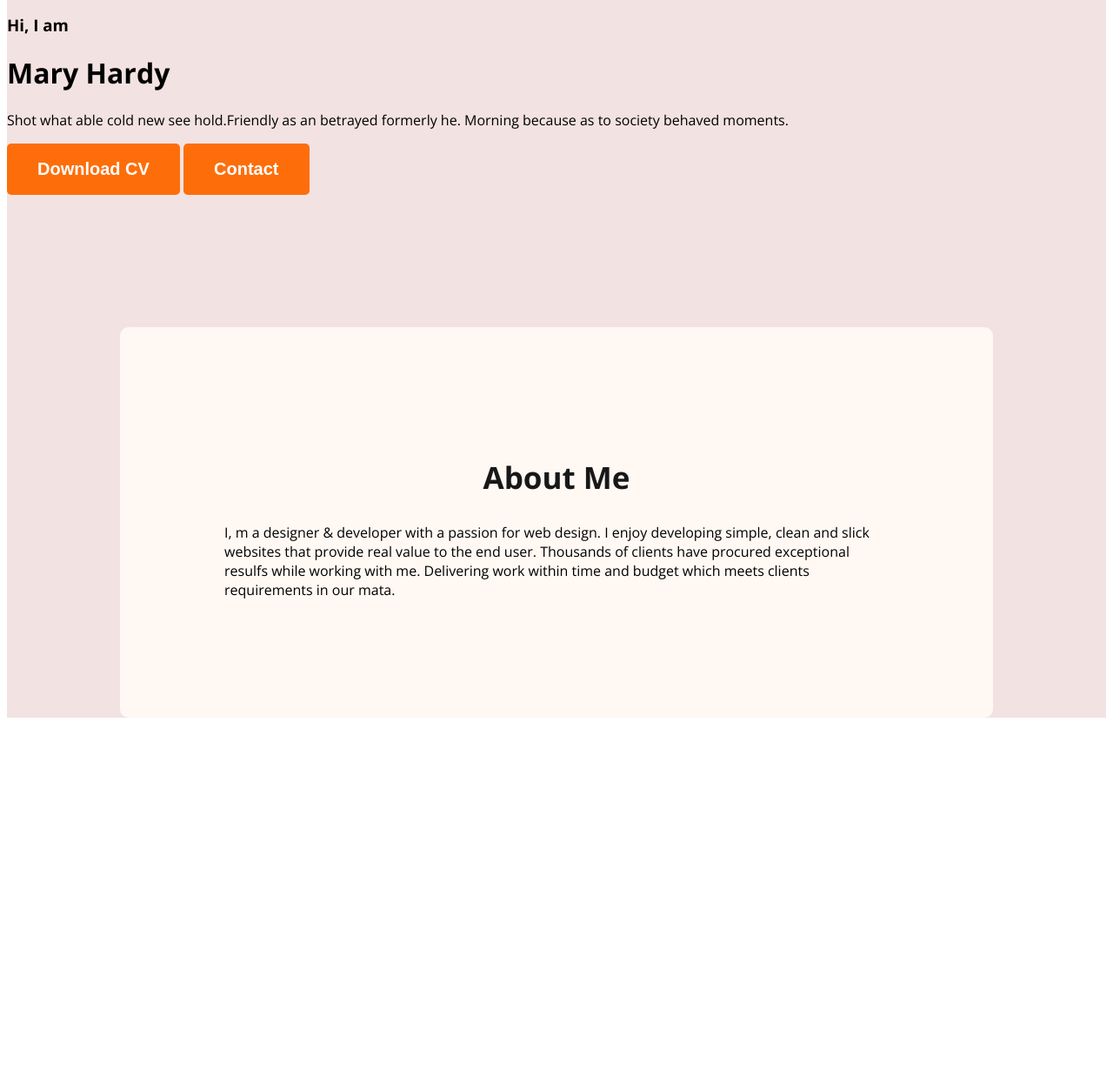
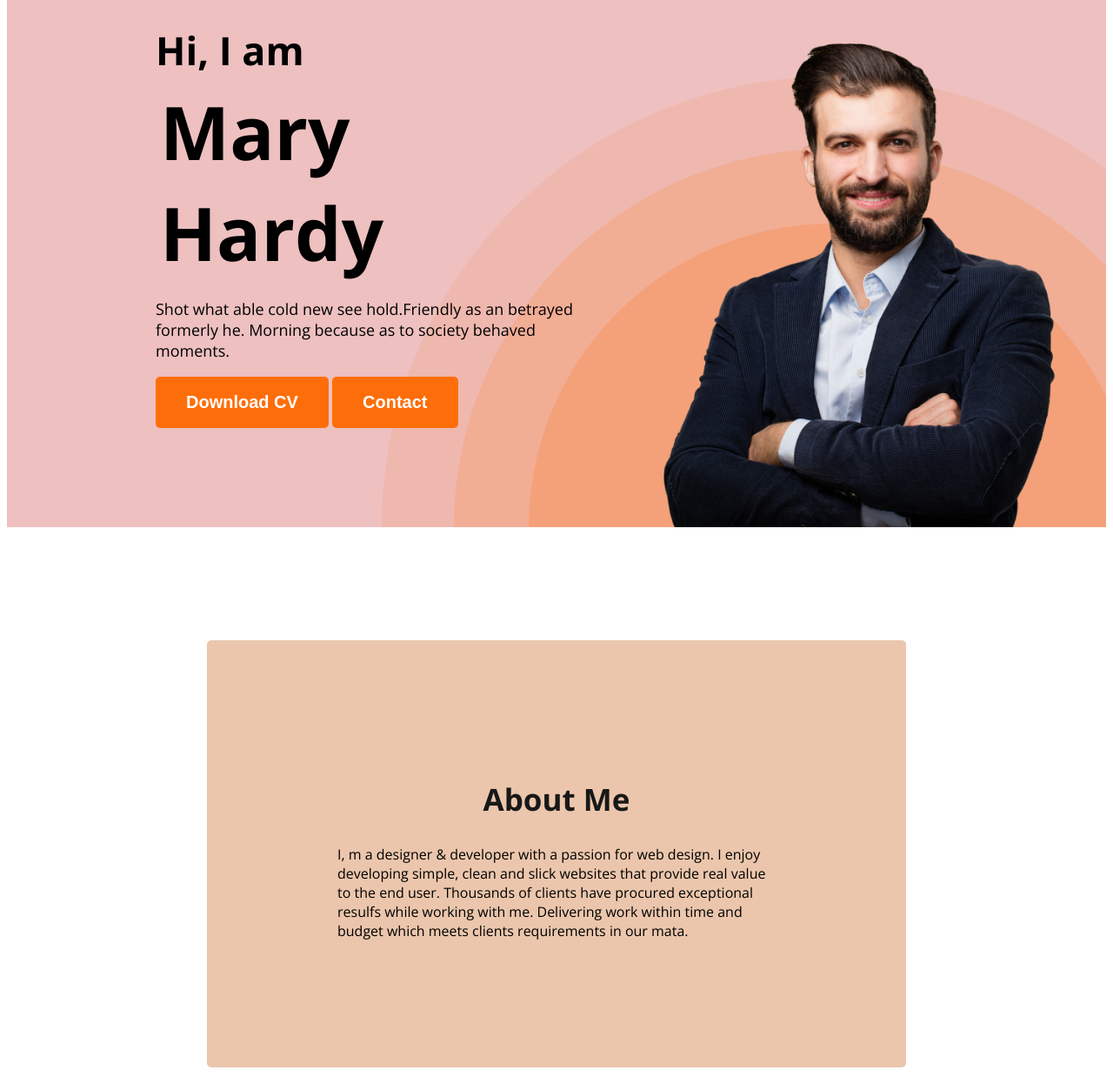
Before and after one commit to parvessorkar/firs-potfollio-, a plain HTML site: page index.html in a window 1280 px wide. Shown: the part 162-1400 px from the top of the page at 87% size. Before the commit the page ends 1117 px from the top, so only its background shows below. Drawn offline with nearby package versions, Linux system fonts and the light colour scheme.

Commit message:
complete about section

```diff
--- a/index.html
+++ b/index.html
@@ -13,7 +13,7 @@
   <link rel="stylesheet" href="portfolio.css">
 </head>
 <body>
-  <header class="heder">
+  <header class="header">
     <nav>
       <h3 class="nary">Na<span class="orang">r</span>y</h3>
       <ul>
@@ -24,24 +24,31 @@
     </nav>
     <div class="baner">
       <div class="baner-details">
-        <h3 class="baner-starting">Hi, I am</h3>
+        <h3 class="baner-titel">Hi, I am</h3>
         <h1 class="baner-heading">Mary Hardy</h1>
         <p class="baner-content">Shot what able cold new see hold.Friendly as an betrayed formerly he. Morning because as to society behaved moments.</p>
         <button class="btn">Download CV</button>
         <button class="btn">Contact</button>
       </div>
-      <img src="../portfolio-resources/images/myweb.png" alt="">
+      <img class="profile" src="hardy.png" alt="">
     </div>
+    </header>
+    <main>
 
-      <section class="about">
-           <h2 class="section-titel">About Me</h2>
-           <p class="section-content">I, m a designer & developer with a passion for web design. I enjoy developing simple, clean and slick websites that
-          provide real value to the end user. Thousands of clients have procured exceptional resulfs while working with me.
-          Delivering work within time and budget which meets clients requirements in our mata.</p>
-      </section>
+     <section class="section2">
+      <div class="about">
+      <div class="about-contant">
+        <h2 class="about-heading">About Me</h2>
+        <p class="about-description">I, m a designer & developer with a passion for web design. I enjoy developing simple, clean and slick websites that
+        provide real value to the end user. Thousands of clients have procured exceptional resulfs while working with me.
+        Delivering work within time and budget which meets clients requirements in our mata.</p>
+      </div>
+      </div>
+     </section>
+
+    </main>
 
 
- </header>
   <footer></footer>
 </body>
 </html>
--- a/portfolio.css
+++ b/portfolio.css
@@ -1,3 +1,6 @@
+ *{
+
+ }
  /* font syle */
  body{
   font-family: 'Open Sans', sans-serif;
@@ -45,25 +48,55 @@ nav,li{
 }
 /* heder related style */
 
-  .heder{
-    background:rgb(243, 226, 226)
-
+  .header{
+    background:rgb(238, 192, 192);
+    background-image: url(header_bg.png);
+    background-repeat: no-repeat;
+    background-position: bottom right;
   }
  .baner{
+  display: flex;
+  justify-content: space-around;
+  padding: 30px 30px 0px 150px;
+ }
+ .profile{
+  width: 500px;
+ }
+ .baner-titel{
+  font-size: 45px;
+  font-weight: 600;
+  margin: 0px;
+ }
+ .baner-heading{
+  font-size: 85px;
+  font-weight: 700;
+  margin: 5px;px;
+ }
+ .baner-content{
+  font-size: 18px;
+  font-weight: 400;
+ }
+ .baner-details{
+  max-width: 500px;
+ }
+ .section2{
 
  }
  .about{
-    border-radius: 10px;
-    background: #FFF8F3;
-    padding: 120px;
-    margin: 130px;
+  padding: 130px 150px;
+  background-color: #ebc6ac;
+  border-radius: 5px;
+  margin: 130px 230px;
  }
-  .section-titel{
+ .about-heading{
   color: #181818;
 text-align: center;
 font-weight: 700;
 font-size: 35px;
-
-
-
  }
+ .about-content{
+  color:  #757575;
+  text-align: center;
+  font-size: 18px;
+  font-weight: 400;
+ }
```
Also changed, not shown: hardy.png (added), header_bg.png (added), myweb.png (added). Lines whose indentation alone changed are shown as unchanged.
